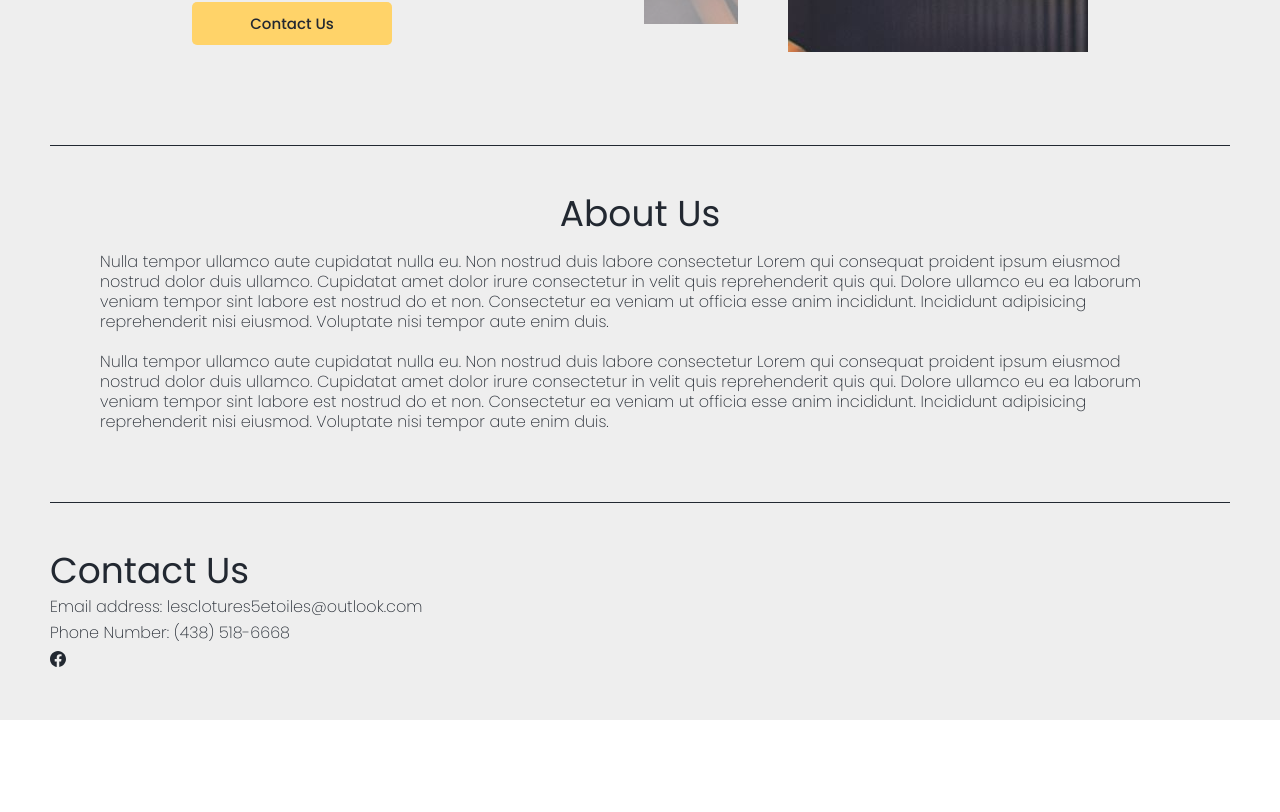
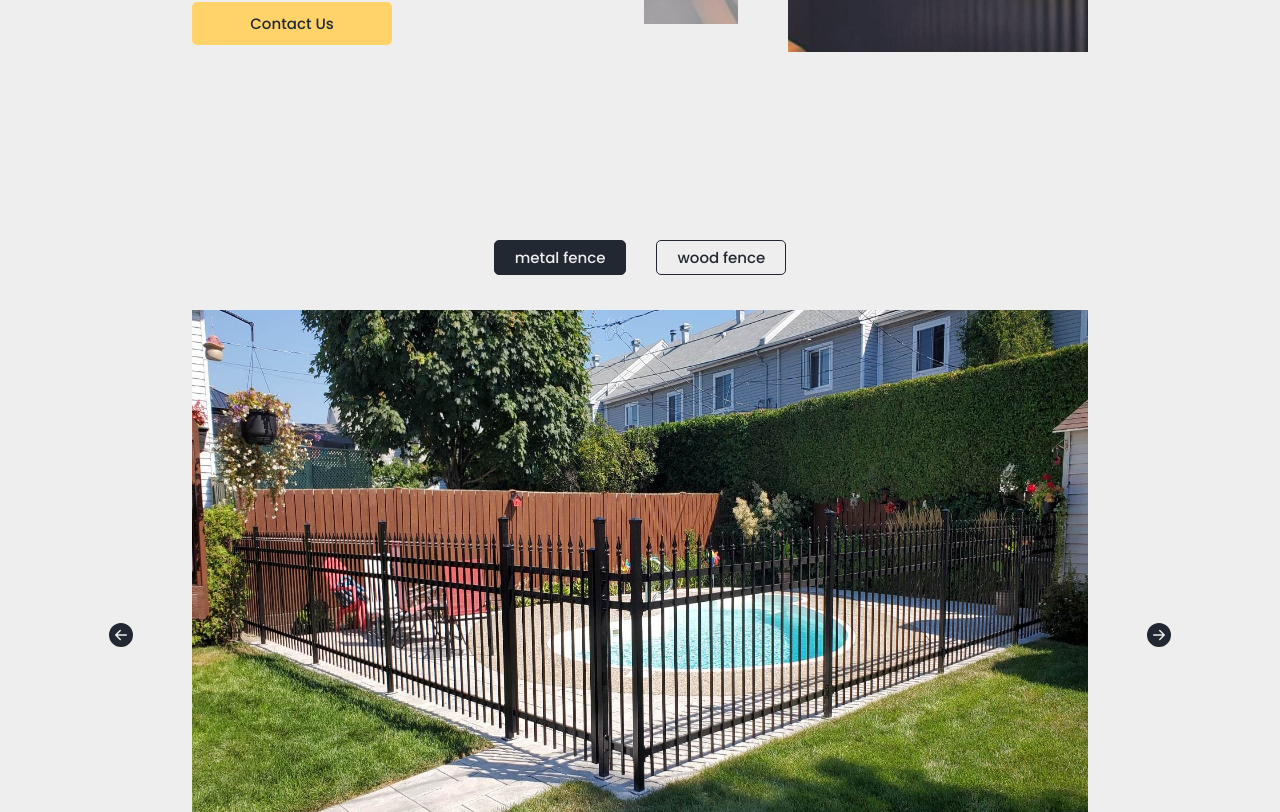
Before and after one commit to nandini92/Clotures_Cinq_Etoiles, a React (Create React App) app in the folder client/: page / in a window 1280 px wide. Shown: the part 648-1460 px from the top of the page. Before the commit the page ends 1368 px from the top, so only its background shows below. Built offline with nearby package versions, Linux system fonts and the light colour scheme.

Commit message:
Created basic image carousel for projects

```diff
--- a/client/src/App.js
+++ b/client/src/App.js
@@ -1,4 +1,4 @@
-import { BrowserRouter, Routes, Route } from "react-router-dom";
+import { BrowserRouter } from "react-router-dom";
 import GlobalStyles from "./GlobalStyles";
 import styled from "styled-components";
 
@@ -15,13 +15,9 @@ function App() {
       <Container>
         <Header />
         <Home />
+        <Projects />
         <About />
         <Contact />
-        {/* <Routes>
-          <Route path="/" element={<Home />} />
-          <Route path="/work" element={<Projects />} />
-          <Route path="/contact" element={<Contact />} />
-        </Routes> */}
       </Container>
     </BrowserRouter>
   );
--- a/client/src/pages/Home.js
+++ b/client/src/pages/Home.js
@@ -41,7 +41,6 @@ const Wrapper = styled.div`
   justify-content: center;
   padding: 150px 50px 50px 50px;
   margin: 0px 50px;
-  border-bottom: 1px solid var(--dark-grey);
 `;
 const InnerWrapper = styled.div`
   display: flex;
--- a/client/src/pages/Projects.js
+++ b/client/src/pages/Projects.js
@@ -1,4 +1,7 @@
 import styled from "styled-components";
+import { useState } from "react";
+import { BsArrowLeftCircleFill } from "react-icons/bs";
+import { BsArrowRightCircleFill } from "react-icons/bs";
 
 import woodenFence from "../assets/wooden-fence.jpg";
 import woodenFence2 from "../assets/wooden-fence-2.jpg";
@@ -8,17 +11,75 @@ import blackFence from "../assets/black-fence.jpg";
 import blackFence2 from "../assets/black-fence-2.jpg";
 import blackFence3 from "../assets/black-fence-3.jpg";
 
+const metal = [cloture, blackFence, blackFence2, blackFence3];
+const wood = [woodenFence, woodenFence2, woodenFence3];
+
 const Projects = () => {
-  const slides = [cloture, blackFence, blackFence2, blackFence3, woodenFence, woodenFence2, woodenFence3];
+  const [type, setType] = useState(metal);
+  const [count, setCount] = useState(0);
+
+  const scrollLeft = () => {
+    count > 0 ? setCount((count) => count - 1) : setCount(type.length - 1);
+  };
+
+  const scrollRight = () => {
+    count < type.length - 1 ? setCount((count) => count + 1) : setCount(0);
+  };
 
   return (
     <Wrapper id="projects">
+      <Options>
+        <Button onClick={() => {setType(metal); setCount(0)}} active={type === metal}>metal fence</Button>
+        <Button onClick={() => {setType(wood); setCount(0)}} active={type === wood}>wood fence</Button>
+      </Options>
+      <Carousel>
+        <ArrowLeft onClick={() => scrollLeft()} />
+        <Image src={type[count]} alt={type[count]} />
+        <ArrowRight onClick={() => scrollRight()} />
+      </Carousel>
     </Wrapper>
   );
 };
 
 const Wrapper = styled.div`
-display: flex;
-justify-content: center;
-`
+  display: flex;
+  flex-direction: column;
+  padding: 80px;
+  border-bottom: 1px solid var(--dark-grey);
+`;
+const Options = styled.div`
+  align-self: center;
+`;
+const Button = styled.button`
+  margin: 15px;
+  border: 1px solid var(--dark-grey);
+  border-radius: 5px;
+  padding: 5px 20px;
+  color: ${props => props.active ? "var(--light-grey)" : "var(--dark-grey)"};
+  background-color: ${props => props.active ? "var(--dark-grey)" : "var(--light-grey)"};
+  font-size: 15px;
+  font-weight: 500;
+  cursor: pointer;
+`;
+const Carousel = styled.div`
+  margin-top: 20px;
+  display: flex;
+  justify-content: space-around;
+`;
+const Image = styled.img`
+  height: 650px;
+  max-width: 80%;
+`;
+const ArrowLeft = styled(BsArrowLeftCircleFill)`
+  align-self: center;
+  height: 1.5em;
+  width: 1.5em;
+  cursor: pointer;
+`;
+const ArrowRight = styled(BsArrowRightCircleFill)`
+  align-self: center;
+  height: 1.5em;
+  width: 1.5em;
+  cursor: pointer;
+`;
 export default Projects;
```
